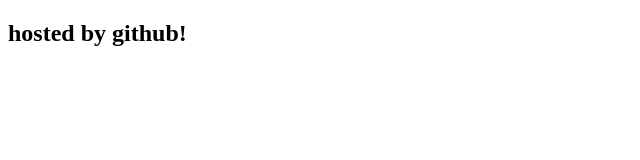
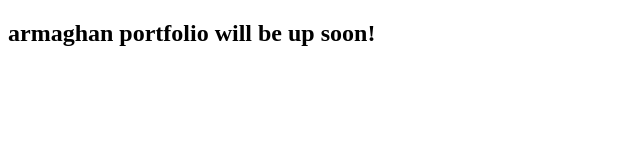
Before and after one commit to Dev-Armaghan/dev-armaghan.github.io, a plain HTML site: page index.html in a window 1280 px wide. Shown: the whole page, without its empty margins (0-640 px from the left). Drawn offline with Linux system fonts and the light colour scheme.

Commit message:
Update index.html

```diff
--- a/index.html
+++ b/index.html
@@ -7,6 +7,6 @@
     <title>Document</title>
 </head>
 <body>
-    <h2>hosted by github!</h2>
+    <h2>armaghan portfolio will be up soon!</h2>
 </body>
 </html>
```
